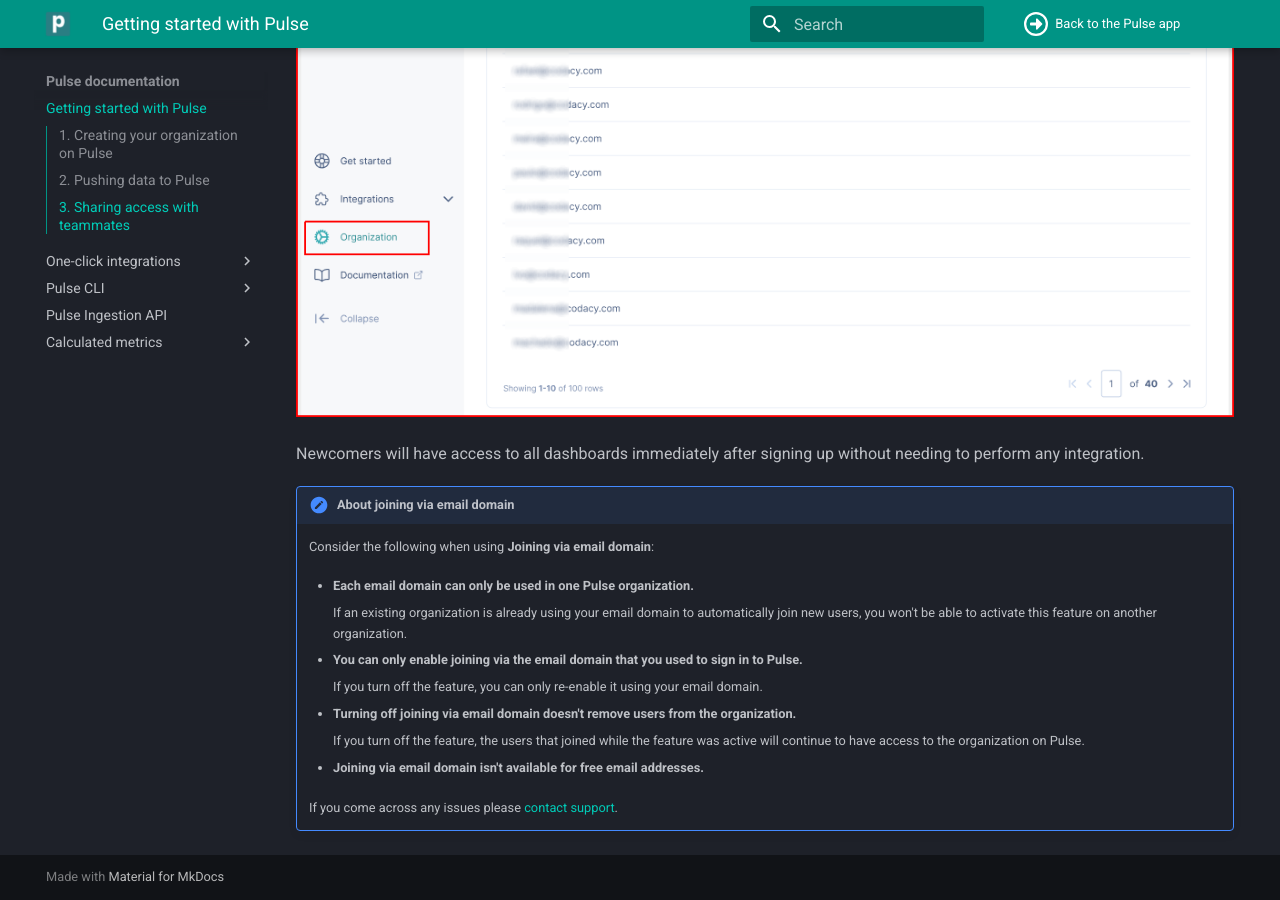
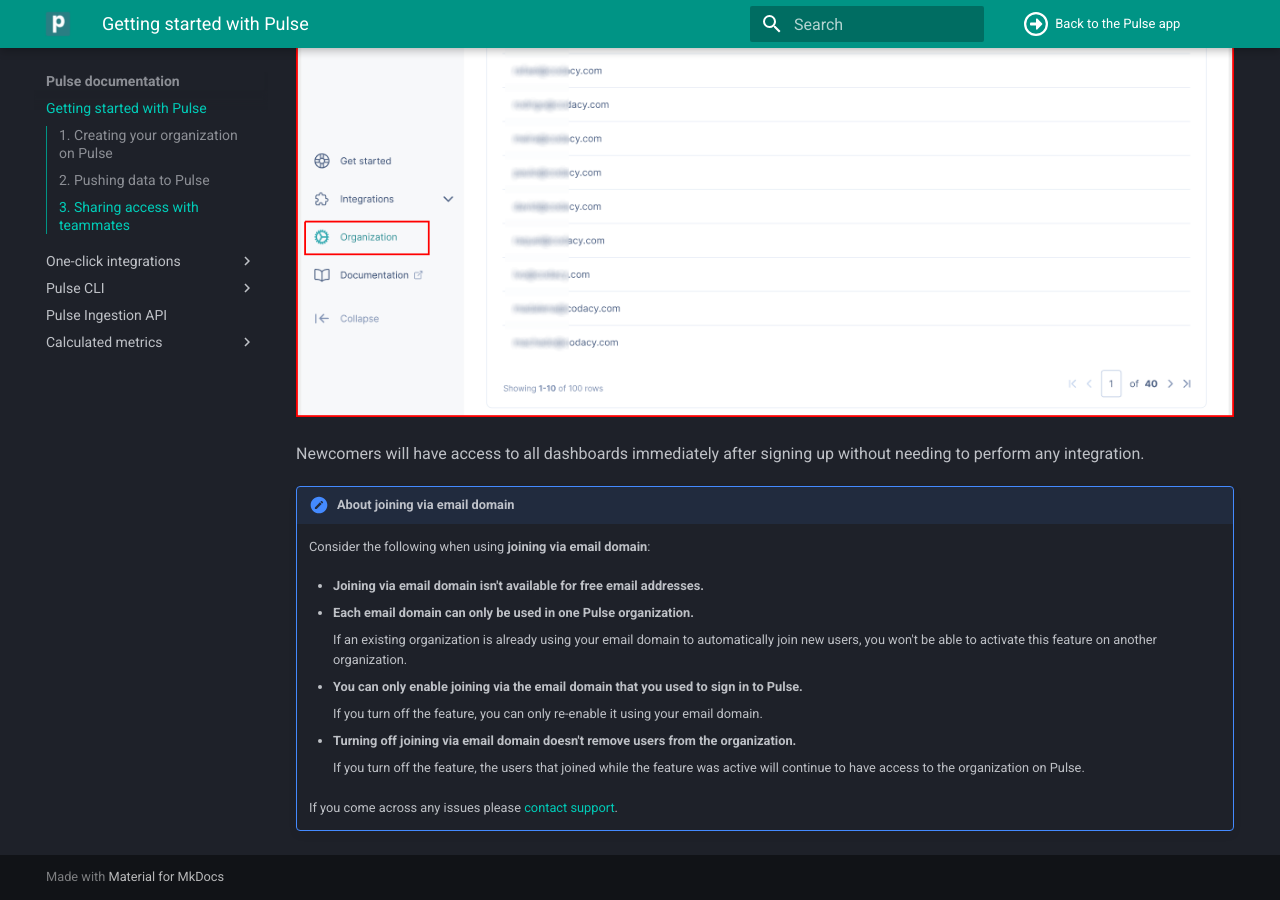
Before and after one commit to codacy/pulse-user-docs, an MkDocs documentation site: the page built from docs/index.md, in a window 1280 px wide and 900 px high, scrolled down 2382 px. Built offline with MkDocs 1.6.1 and Material for MkDocs 9.7.7, drawn with Linux system fonts in a browser that asks for light colours; part of the change alters nothing that is shown.

```diff
--- a/docs/index.md
+++ b/docs/index.md
@@ -65,7 +65,9 @@ Alternatively, copy the invitation link from the **Organization members** page a
 Newcomers will have access to all dashboards immediately after signing up without needing to perform any integration.
 
 !!! note "About joining via email domain"
-    Consider the following when using **Joining via email domain**:
+    Consider the following when using **joining via email domain**:
+
+    -   **Joining via email domain isn't available for free email addresses.**
 
     -   **Each email domain can only be used in one Pulse organization.**
 
@@ -79,6 +81,4 @@ Newcomers will have access to all dashboards immediately after signing up withou
 
         If you turn off the feature, the users that joined while the feature was active will continue to have access to the organization on Pulse.
 
-    -   **Joining via email domain isn't available for free email addresses.**
-
     If you come across any issues please [contact support](mailto:pulsesupport@codacy.com).
```
